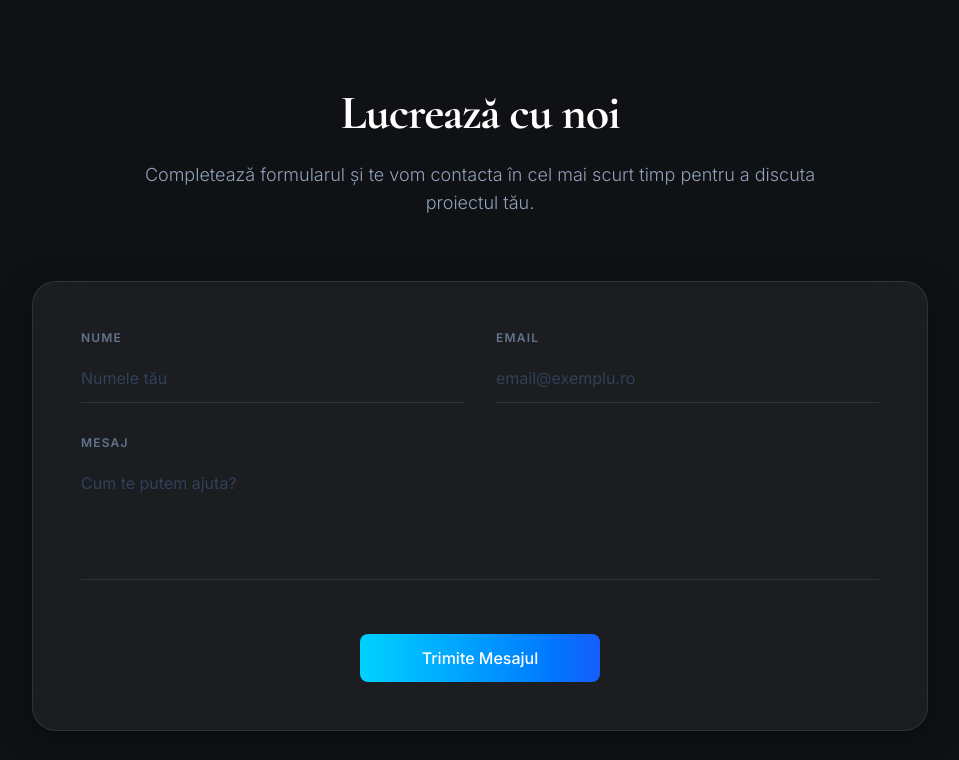
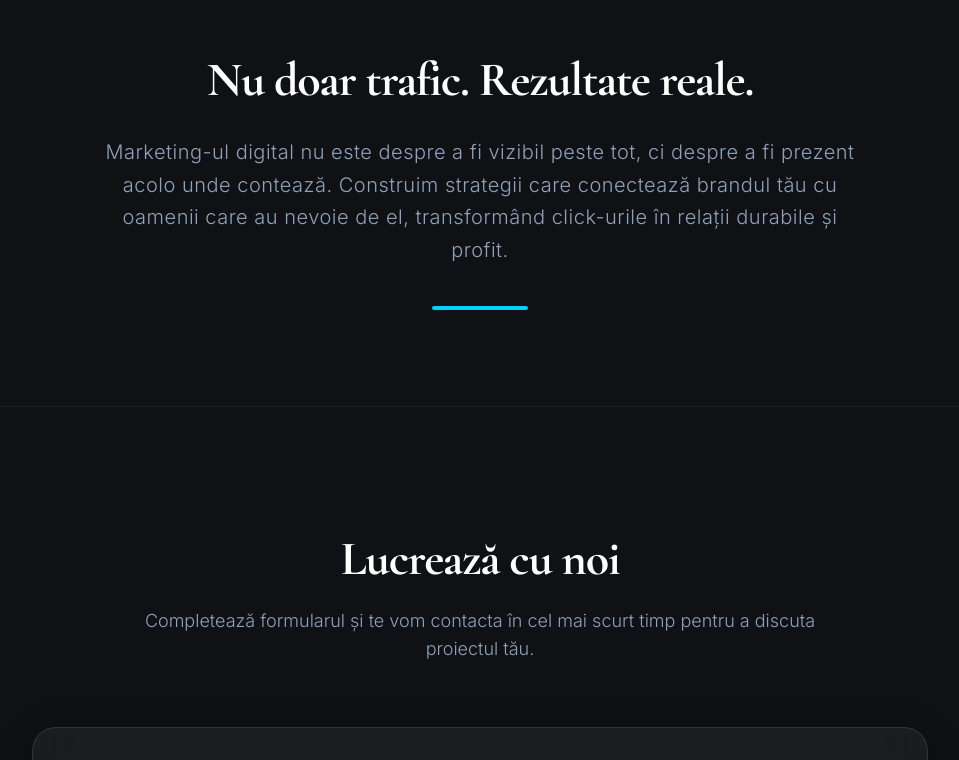
Before and after one commit to ciprianalexandru450-afk/PFA, a React (Vite) app: page / in a window 1280 px wide. Shown: the part 1737-2497 px from the top of the page, without its empty margins (160-1119 px from the left). Built offline with nearby package versions, Linux system fonts and the light colour scheme.

Commit message:
feat: Add BrandPhilosophy section
Introduces a new section to the homepage that outlines the company's core philosophy. This section aims to communicate the agency's focus on delivering tangible results and building meaningful connections with clients' target audiences.

```diff
--- a/src/App.tsx
+++ b/src/App.tsx
@@ -150,6 +150,28 @@ const AgencyPresentation = () => (
   </section>
 );
 
+// --- Component: BrandPhilosophy --- //
+const BrandPhilosophy = () => (
+  <section className="py-24 px-4 md:px-8 bg-brand-bg relative overflow-hidden">
+    <div className="max-w-4xl mx-auto text-center">
+      <motion.div
+        initial={{ opacity: 0, y: 20 }}
+        whileInView={{ opacity: 1, y: 0 }}
+        viewport={{ once: true }}
+        transition={{ duration: 0.8 }}
+      >
+        <h2 className="text-4xl md:text-5xl font-bold mb-8 tracking-tight font-serif">
+          Nu doar trafic. Rezultate reale.
+        </h2>
+        <p className="text-xl text-slate-400 font-light leading-relaxed tracking-wide max-w-3xl mx-auto mb-10">
+          Marketing-ul digital nu este despre a fi vizibil peste tot, ci despre a fi prezent acolo unde contează. Construim strategii care conectează brandul tău cu oamenii care au nevoie de el, transformând click-urile în relații durabile și profit.
+        </p>
+        <div className="w-24 h-1 bg-brand-accent mx-auto rounded-full" />
+      </motion.div>
+    </div>
+  </section>
+);
+
 // --- Component: Contact --- //
 const Contact = () => (
   <section id="contact" className="section-spacing px-4 md:px-8 bg-brand-bg border-t border-white/5">
@@ -228,6 +250,7 @@ const HomePage = ({ setView }: { setView: (view: string) => void }) => (
     <main>
       <Hero />
       <AgencyPresentation />
+      <BrandPhilosophy />
       <Contact />
     </main>
     <Footer />
```
